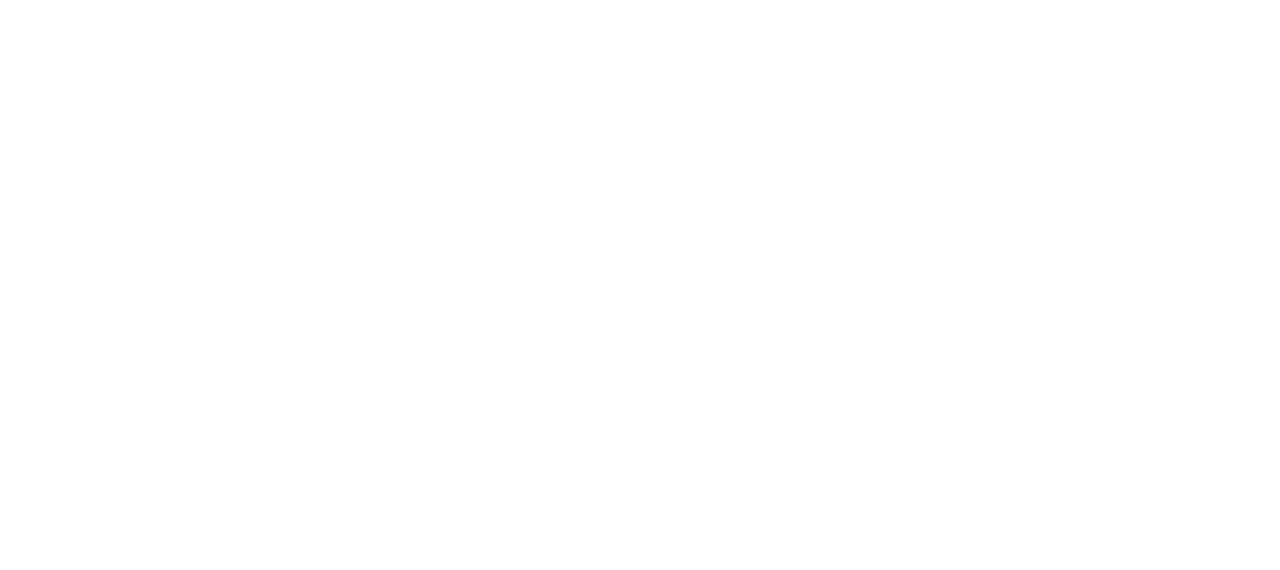
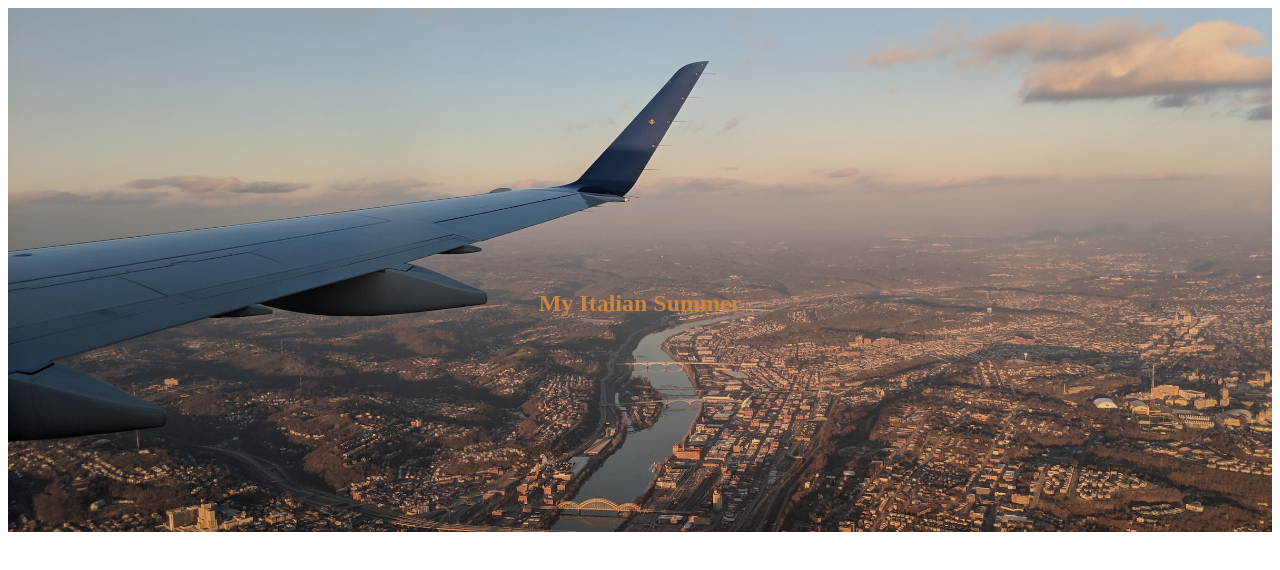
Before and after one commit to erishei/travel-blog-task, a plain HTML site: page index.html in a window 1280 px wide. Drawn offline with Linux system fonts and the light colour scheme.

Commit message:
added banner

```diff
--- a/index.html
+++ b/index.html
@@ -8,9 +8,18 @@
 </head>
 
 <body>
-<div>
 
-</div>
+<section class="banner">
+    <img src="assets/images/menghan-zhang-gnoY8Z0umg4-unsplash%20(3).jpg"
+         alt="image of airplane wing over city skyline"
+         class="banner-image"/>
+    <div class="banner-content">
+        <h1>
+           My Italian Summer
+        </h1>
+    </div>
+</section>
+
 </body>
 
 </html>
--- a/styles.css
+++ b/styles.css
@@ -0,0 +1,32 @@
+body {
+    font-family: ;
+}
+
+.banner {
+    position: relative;
+    height: 524px;
+}
+
+.banner-image {
+    height: 100%;
+    width: 100%;
+    object-fit: cover;
+    object-position: 0 40%;
+}
+
+.banner-content {
+    position: absolute;
+    top: 0;
+    width: 100%;
+    height: 100%;
+    background-color: #00000020;
+}
+
+.banner-content h1 {
+    color: peru;
+    position: absolute;
+    top: 50%;
+    width: 100%;
+    text-align: center;
+
+}
```
